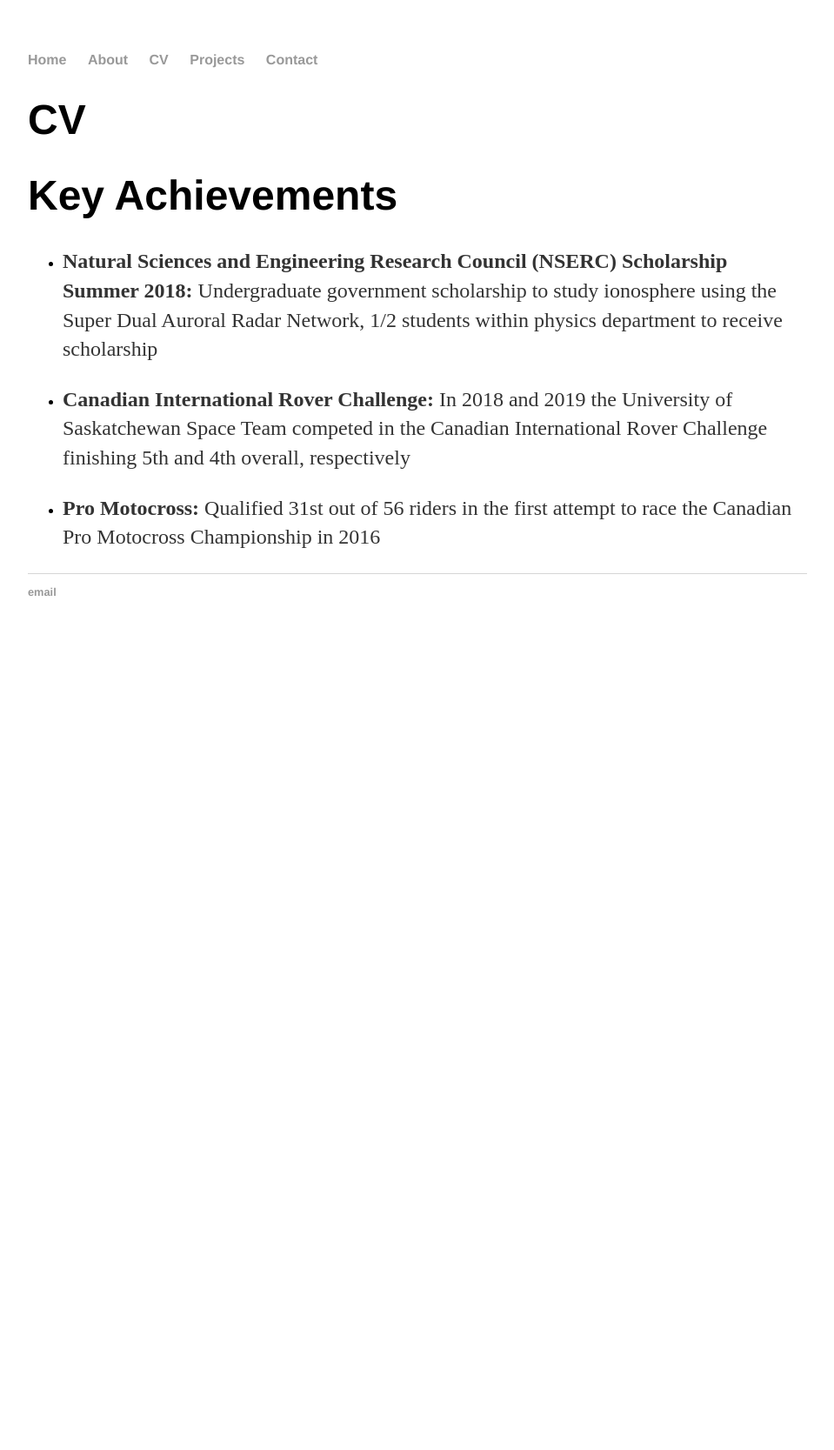
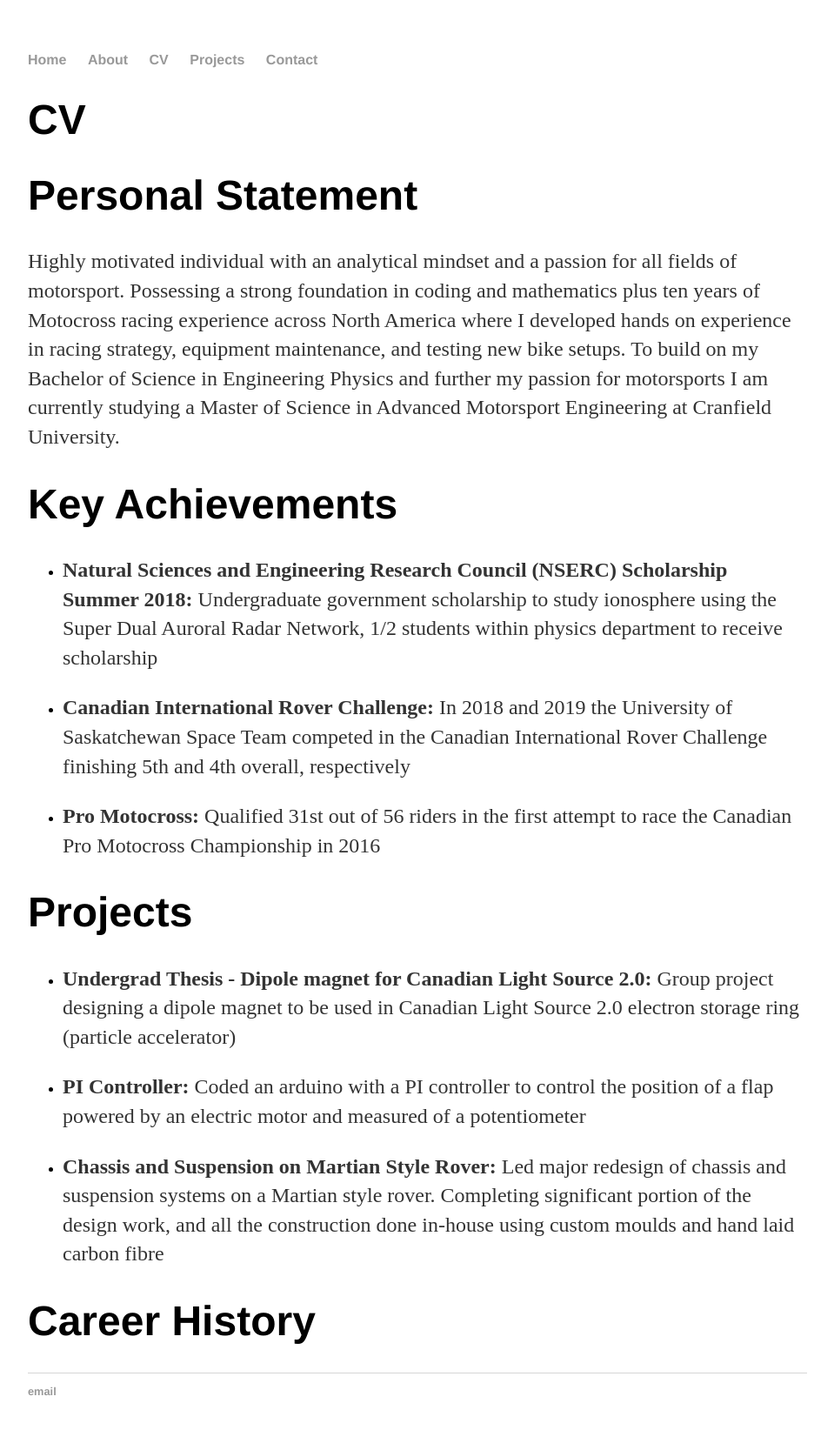
Before and after one commit to Bill371/Bill371.github.io, a Jekyll site: the page built from CV/index.html, in a window 1280 px wide. Shown: the whole page at 87% size, without its empty margins (160-1119 px from the left). Built offline with Jekyll 4.4.1, drawn with Linux system fonts in a browser that asks for light colours; before the commit the page ends 900 px from its top, so only the background shows below that.

Commit message:
Update index.html
Added
-Personal statement
-Projects
-rest of Key Achievments

```diff
--- a/CV/index.html
+++ b/CV/index.html
@@ -6,6 +6,16 @@ title: CV
 <div class="main title">
   <h1>{{ page.title }}</h1>
 </div>
+
+<h1>Personal Statement</h1>
+<p>
+  Highly motivated individual with an analytical mindset and a passion for all fields of motorsport.
+  Possessing a strong foundation in coding and mathematics plus ten years of Motocross racing
+  experience across North America where I developed hands on experience in racing strategy, equipment
+  maintenance, and testing new bike setups. To build on my Bachelor of Science in Engineering Physics
+  and further my passion for motorsports I am currently studying a Master of Science in Advanced
+  Motorsport Engineering at Cranfield University.
+</p>
 
 
 <h1>Key Achievements</h1>
@@ -24,6 +34,27 @@ title: CV
     <p><B>Pro Motocross: </B>Qualified 31st out of 56 riders in the first attempt to race the Canadian Pro
       Motocross Championship in 2016</p>
   </li>
+</ul>
 
 
+<h1>Projects</h1>
+<ul>
+  <li>
+    <p><B>Undergrad Thesis - Dipole magnet for Canadian Light Source 2.0: </B>Group project designing
+    a dipole magnet to be used in Canadian Light Source 2.0 electron storage ring (particle accelerator)</p>
+  </li>
+
+  <li>
+    <p><B>PI Controller: </B>Coded an arduino with a PI controller to control the position of a flap powered by
+    an electric motor and measured of a potentiometer</p>
+  </li>
+
+  <li>
+    <p><B>Chassis and Suspension on Martian Style Rover: </B>Led major redesign of chassis and suspension
+    systems on a Martian style rover. Completing significant portion of the design work, and all the
+      construction done in-house using custom moulds and hand laid carbon fibre</p>
+  </li>
 </ul>
+
+
+<h1>Career History</h1>
```
